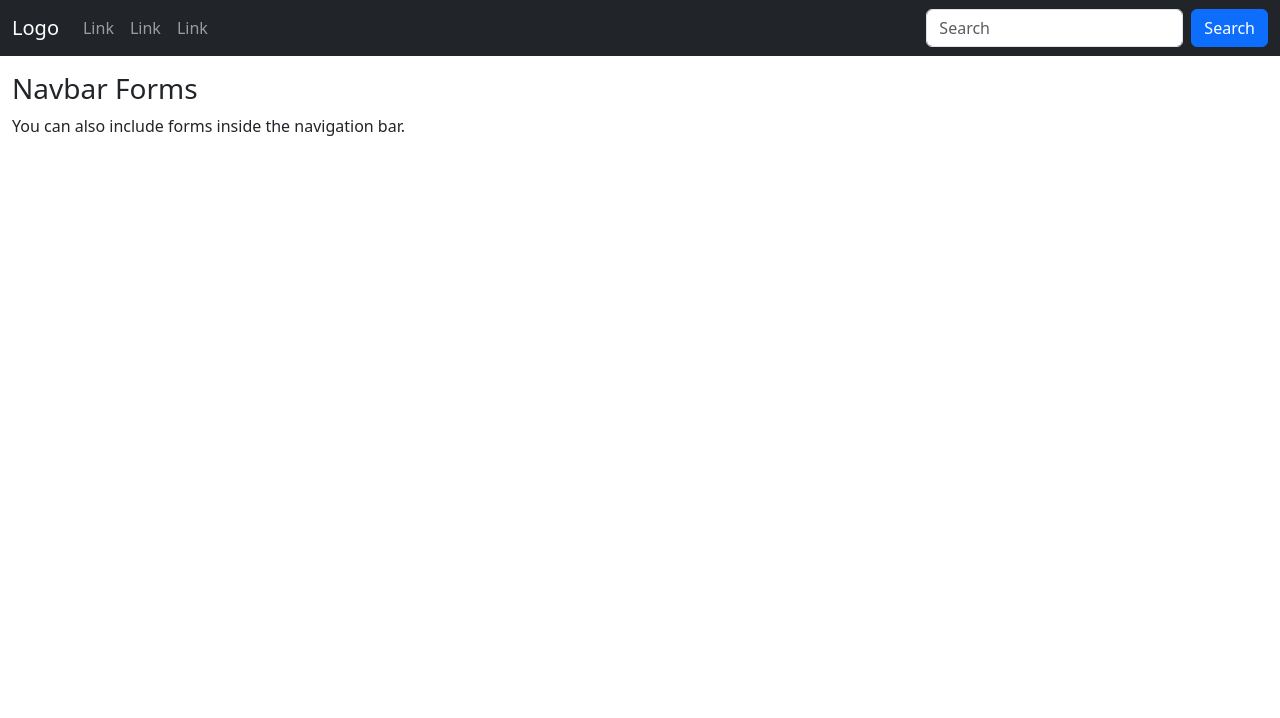
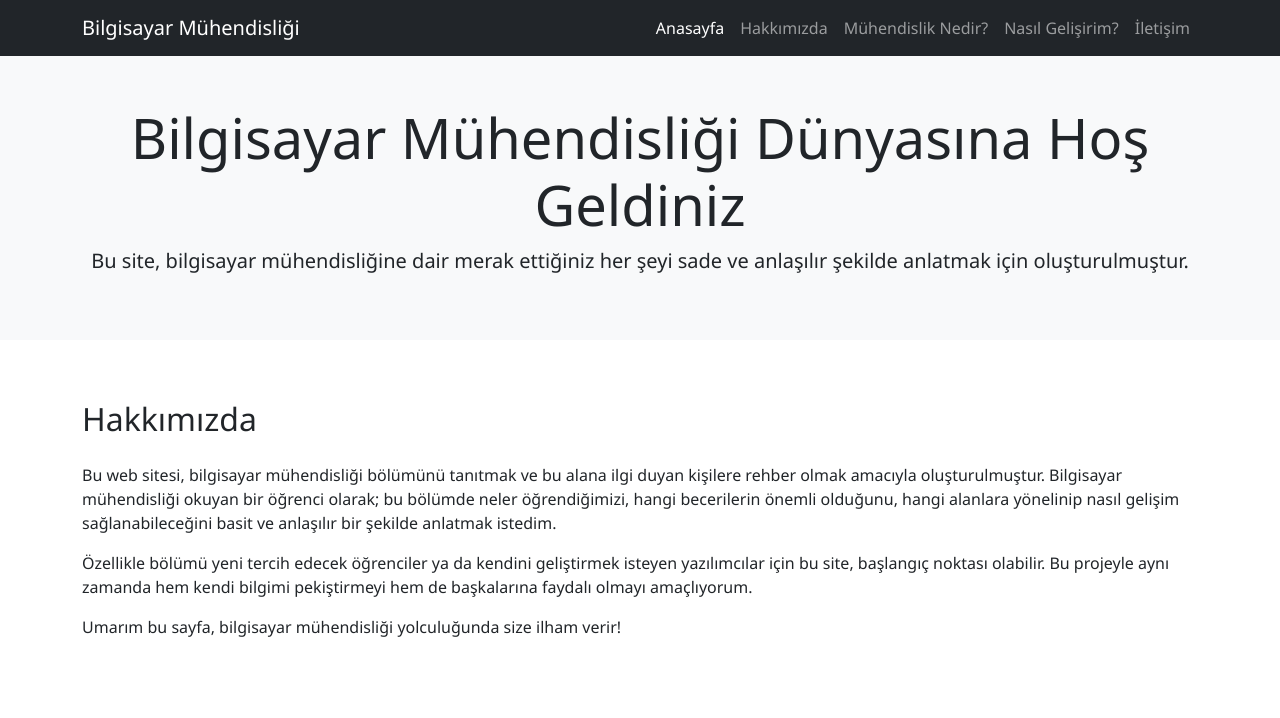
Before and after one commit to sudekaygisiz/Web-Teknoloji, a plain HTML site: page index.html in a window 1280 px wide. Drawn offline with nearby package versions, Linux system fonts and the light colour scheme.

Commit message:
Web sitesi için bir taslak oluşturulmaya başlandı

```diff
--- a/index.html
+++ b/index.html
@@ -1,44 +1,60 @@
 <!DOCTYPE html>
-<html lang="en">
+<html lang="tr">
 <head>
-  <title>Sudenin web sitesi</title>
-  <meta charset="utf-8">
+  <meta charset="UTF-8">
   <meta name="viewport" content="width=device-width, initial-scale=1">
-  <link href="https://cdn.jsdelivr.net/npm/bootstrap@5.3.3/dist/css/bootstrap.min.css" rel="stylesheet">
-  <script src="https://cdn.jsdelivr.net/npm/bootstrap@5.3.3/dist/js/bootstrap.bundle.min.js"></script>
+  <title>Bilgisayar Mühendisliği Nedir?</title>
+  <link href="https://cdn.jsdelivr.net/npm/bootstrap@5.3.2/dist/css/bootstrap.min.css" rel="stylesheet">
+  <link rel="stylesheet" href="style.css">
 </head>
 <body>
 
-<nav class="navbar navbar-expand-sm navbar-dark bg-dark">
-  <div class="container-fluid">
-    <a class="navbar-brand" href="javascript:void(0)">Logo</a>
-    <button class="navbar-toggler" type="button" data-bs-toggle="collapse" data-bs-target="#mynavbar">
-      <span class="navbar-toggler-icon"></span>
-    </button>
-    <div class="collapse navbar-collapse" id="mynavbar">
-      <ul class="navbar-nav me-auto">
-        <li class="nav-item">
-          <a class="nav-link" href="javascript:void(0)">Link</a>
-        </li>
-        <li class="nav-item">
-          <a class="nav-link" href="javascript:void(0)">Link</a>
-        </li>
-        <li class="nav-item">
-          <a class="nav-link" href="javascript:void(0)">Link</a>
-        </li>
-      </ul>
-      <form class="d-flex">
-        <input class="form-control me-2" type="text" placeholder="Search">
-        <button class="btn btn-primary" type="button">Search</button>
-      </form>
+  <!-- Navbar -->
+  <nav class="navbar navbar-expand-lg navbar-dark bg-dark">
+    <div class="container">
+      <a class="navbar-brand" href="#">Bilgisayar Mühendisliği</a>
+      <button class="navbar-toggler" type="button" data-bs-toggle="collapse" data-bs-target="#navbarNav">
+        <span class="navbar-toggler-icon"></span>
+      </button>
+      <div class="collapse navbar-collapse" id="navbarNav">
+        <ul class="navbar-nav ms-auto">
+          <li class="nav-item"><a class="nav-link active" href="#anasayfa">Anasayfa</a></li>
+          <li class="nav-item"><a class="nav-link" href="#hakkimizda">Hakkımızda</a></li>
+          <li class="nav-item"><a class="nav-link" href="#nedir">Mühendislik Nedir?</a></li>
+          <li class="nav-item"><a class="nav-link" href="#gelisim">Nasıl Gelişirim?</a></li>
+          <li class="nav-item"><a class="nav-link" href="#iletisim">İletişim</a></li>
+        </ul>
+      </div>
     </div>
+  </nav>
+
+  <!-- Anasayfa -->
+  <section id="anasayfa" class="py-5 bg-light text-center">
+    <div class="container">
+      <h1 class="display-4">Bilgisayar Mühendisliği Dünyasına Hoş Geldiniz</h1>
+      <p class="lead">Bu site, bilgisayar mühendisliğine dair merak ettiğiniz her şeyi sade ve anlaşılır şekilde anlatmak için oluşturulmuştur.</p>
+    </div>
+  </section>
+<!-- Hakkımızda -->
+<section id="hakkimizda" class="bg-white text-dark">
+  <div class="container">
+    <h2 class="mb-4">Hakkımızda</h2>
+    <p>
+      Bu web sitesi, bilgisayar mühendisliği bölümünü tanıtmak ve bu alana ilgi duyan kişilere rehber olmak amacıyla oluşturulmuştur.
+      Bilgisayar mühendisliği okuyan bir öğrenci olarak; bu bölümde neler öğrendiğimizi, hangi becerilerin önemli olduğunu, hangi alanlara yönelinip nasıl gelişim sağlanabileceğini basit ve anlaşılır bir şekilde anlatmak istedim.
+    </p>
+    <p>
+      Özellikle bölümü yeni tercih edecek öğrenciler ya da kendini geliştirmek isteyen yazılımcılar için bu site, başlangıç noktası olabilir. Bu projeyle aynı zamanda hem kendi bilgimi pekiştirmeyi hem de başkalarına faydalı olmayı amaçlıyorum.
+    </p>
+    <p>
+      Umarım bu sayfa, bilgisayar mühendisliği yolculuğunda size ilham verir!
+    </p>
   </div>
-</nav>
+</section>
 
-<div class="container-fluid mt-3">
-  <h3>Navbar Forms</h3>
-  <p>You can also include forms inside the navigation bar.</p>
-</div>
+  <!-- Diğer bölümler buraya gelecek -->
 
+  <script src="https://cdn.jsdelivr.net/npm/bootstrap@5.3.2/dist/js/bootstrap.bundle.min.js"></script>
+  <script src="script.js"></script>
 </body>
 </html>
--- /dev/null
+++ b/script.js
@@ -0,0 +1,4 @@
+// Sayfa yüklendiğinde konsola mesaj bırak
+document.addEventListener("DOMContentLoaded", () => {
+    console.log("Sayfa başarıyla yüklendi!");
+  });
--- a/style.css
+++ b/style.css
@@ -1,4 +1,12 @@
-body{
-    background-color: bisque;
+body {
+    font-family: 'Segoe UI', sans-serif;
+  }
 
-}
+  section {
+    padding-top: 60px;
+    padding-bottom: 60px;
+  }
+
+  #anasayfa {
+    background-color: #f8f9fa;
+  }
```
